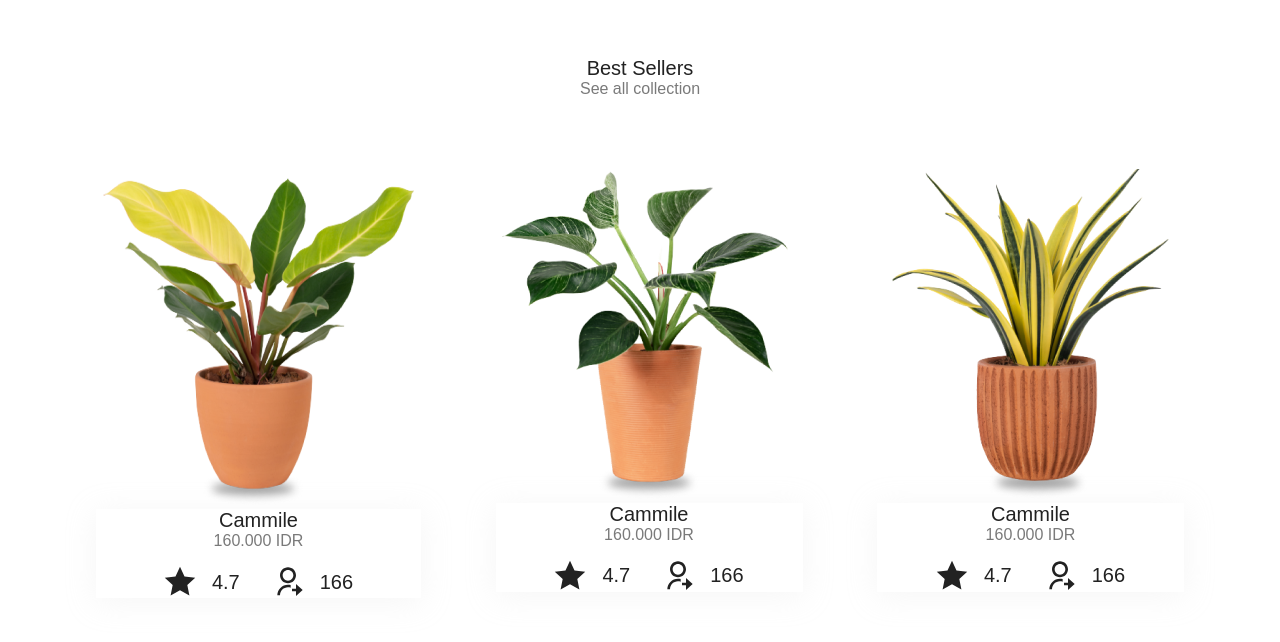
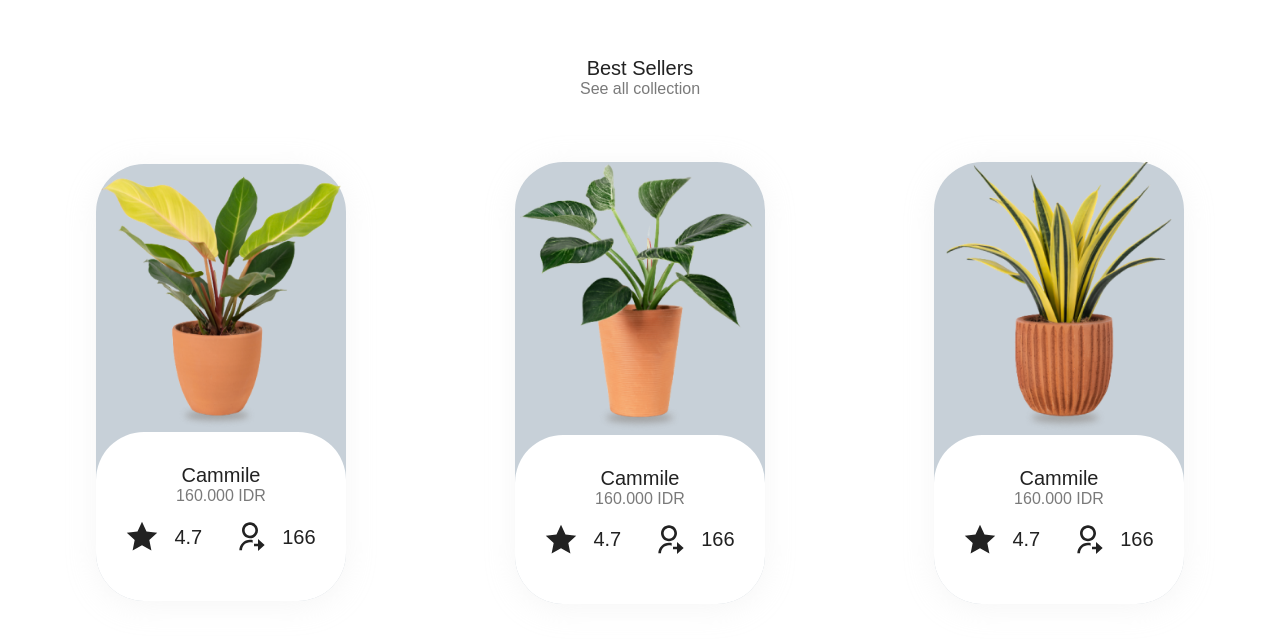
Before and after one commit to cavinhartono/plants-app, a plain HTML site: page pages/homepage.html in a window 1280 px wide. Shown: the part 1095-1737 px from the top of the page. Drawn offline with Linux system fonts and the light colour scheme.

Commit message:
Best Sellers done

```diff
--- a/assets/css/style.css
+++ b/assets/css/style.css
@@ -86,6 +86,7 @@ section:not(.container) {
 }
 
 .best_sellers .card {
+  position: relative;
   margin: var(--medium) 0;
   display: flex;
   justify-content: space-between;
@@ -93,7 +94,27 @@ section:not(.container) {
 }
 
 .best_sellers .card .list .link .detail {
+  padding: var(--small) 0;
+  border-radius: var(--regular);
+  background: var(--white-500);
+}
+
+.best_sellers .card .list.full {
+  position: relative;
+  background: var(--blue-500);
+  border-radius: var(--regular);
   box-shadow: 0px 4px 30px #dddada40;
+}
+
+.best_sellers .card .list:hover .product {
+  transform: translateY(-20%);
+}
+
+.best_sellers .product {
+  width: 250px;
+  height: 100%;
+  /* transform: translateY(-10%); */
+  transition: 0.5s;
 }
 
 .best_sellers .card .preview {
--- a/pages/homepage.html
+++ b/pages/homepage.html
@@ -125,9 +125,9 @@
           <a class="link subtitle"> See all collection </a>
         </div>
         <ul class="card">
-          <li class="list">
+          <li class="list full">
             <a href="#" class="link">
-              <img src="/assets/img/image.png" alt="" />
+              <img src="/assets/img/image.png" alt="" class="product" />
               <div class="detail">
                 <h1 class="title">Cammile</h1>
                 <h1 class="subtitle">160.000 IDR</h1>
@@ -164,9 +164,9 @@
               </div>
             </a>
           </li>
-          <li class="list">
+          <li class="list full">
             <a href="#" class="link">
-              <img src="/assets/img/image-1.png" alt="" />
+              <img src="/assets/img/image-1.png" alt="" class="product" />
               <div class="detail">
                 <h1 class="title">Cammile</h1>
                 <h1 class="subtitle">160.000 IDR</h1>
@@ -203,9 +203,9 @@
               </div>
             </a>
           </li>
-          <li class="list">
+          <li class="list full">
             <a href="#" class="link">
-              <img src="/assets/img/image-2.png" alt="" />
+              <img src="/assets/img/image-2.png" alt="" class="product" />
               <div class="detail">
                 <h1 class="title">Cammile</h1>
                 <h1 class="subtitle">160.000 IDR</h1>
```
